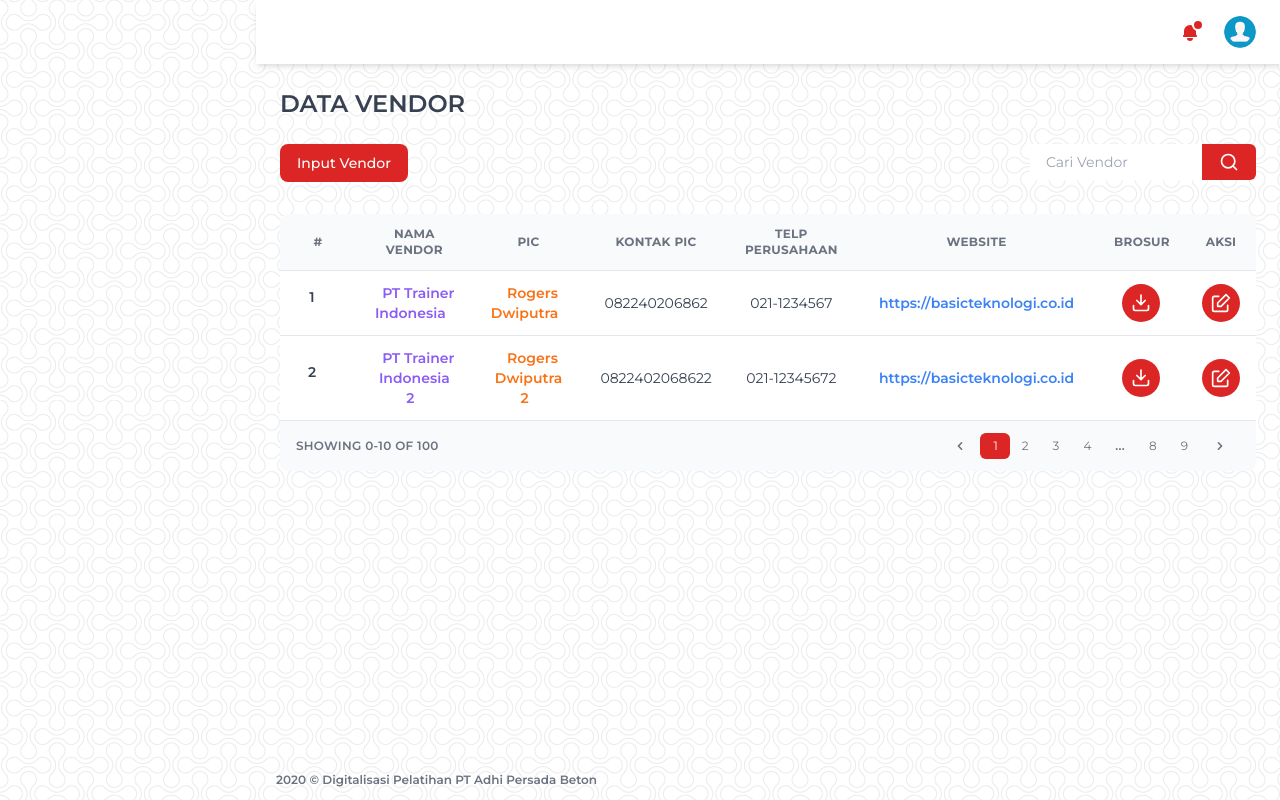
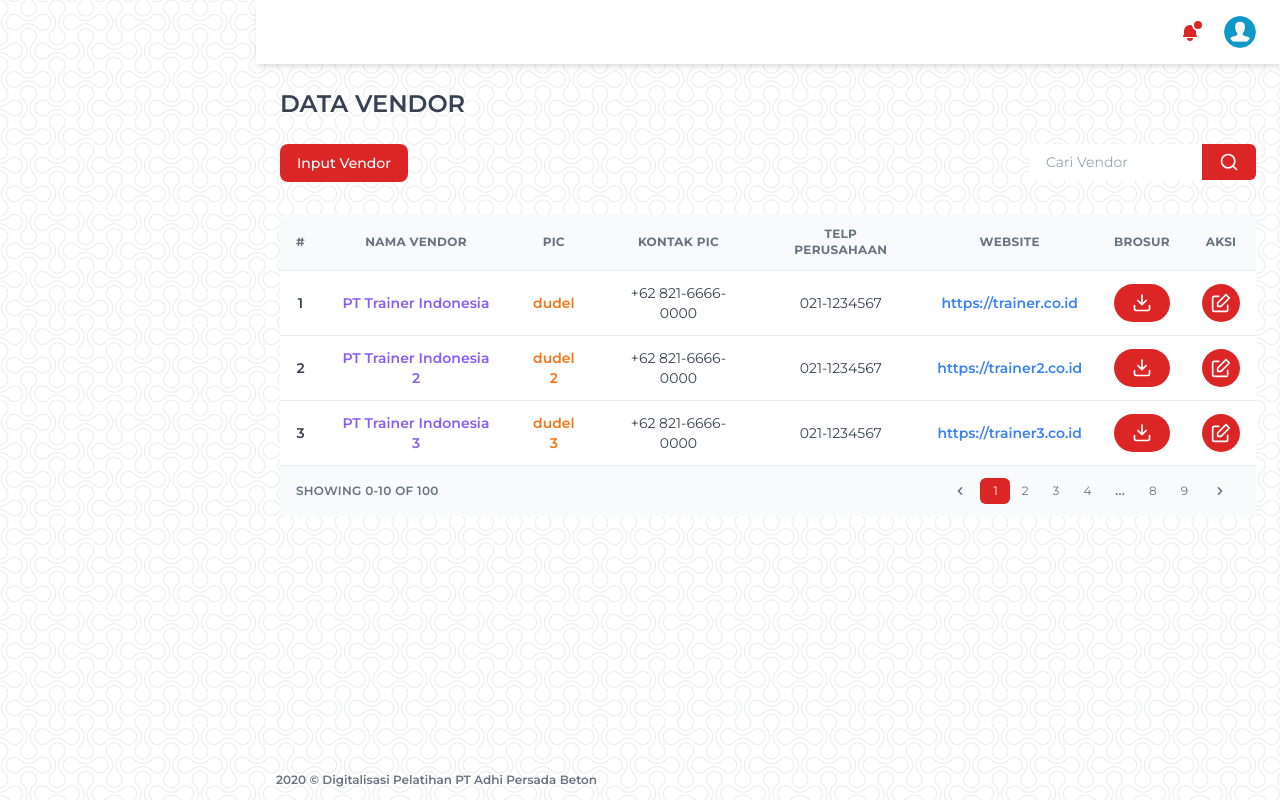
Before and after one commit to ziyadoodle/programpelatihan-adhipersadabeton, a Vue app: page /vendor in a window 1280 px wide. Built offline with nearby package versions, Linux system fonts and the light colour scheme.

Commit message:
Update vendor.vue

```diff
--- a/src/components/vendor.vue
+++ b/src/components/vendor.vue
@@ -86,68 +86,53 @@
                         <tbody
                             class="bg-white divide-y dark:divide-gray-700 dark:bg-gray-800"
                         >
-                            <tr class="text-gray-700 dark:text-gray-400">
-                                <td class="px-4 py-3">
-                                    <div class="flex items-center text-sm">
-                                        <!-- number -->
-                                        <div
-                                            class="relative hidden w-8 h-8 mr-3 md:block"
-                                        >
-                                            <p
-                                                class="font-semibold w-full h-full text-center"
-                                            >
-                                                1
-                                            </p>
-                                        </div>
-                                    </div>
-                                </td>
-                                <!-- nama vendor -->
-                                <td class="px-4 py-3 text-sm text-center">
-                                    <span
-                                        class="px-2 py-1 font-semibold text-purple-500"
-                                    >
-                                        PT Trainer Indonesia
+                            <tr
+                                v-for="vendor in vendors"
+                                :key="vendor.no"
+                                class="text-gray-700 dark:text-gray-400"
+                            >
+                                <td :class="dataclass">
+                                    <span class="font-semibold">
+                                        {{ vendor.no }}
                                     </span>
                                 </td>
-                                <!-- pic -->
-                                <td class="px-4 py-3 text-sm text-center">
-                                    <span
-                                        class="px-2 py-1 font-semibold text-orange-500"
-                                    >
-                                        Rogers Dwiputra
+                                <td :class="dataclass">
+                                    <span class="font-semibold text-purple-500">
+                                        {{ vendor.nama }}
                                     </span>
                                 </td>
-                                <!-- kontak pic -->
-                                <td class="px-4 py-3 text-sm text-center">
-                                    082240206862
+                                <td :class="dataclass">
+                                    <span class="font-semibold text-orange-500">
+                                        {{ vendor.pic }}
+                                    </span>
                                 </td>
-                                <!-- telp perusahaan -->
-                                <td class="px-4 py-3 text-sm text-center">
-                                    021-1234567
+                                <td :class="dataclass">
+                                    {{ vendor.kontak }}
                                 </td>
-                                <!-- website -->
-                                <td class="px-4 py-3 text-sm text-center">
+                                <td :class="dataclass">
+                                    {{ vendor.telp }}
+                                </td>
+                                <td :class="dataclass">
                                     <span
-                                        class="px-2 py-1 font-semibold text-blue-500 hover:text-blue-700"
+                                        class="font-semibold text-blue-500 hover:text-blue-700"
                                     >
-                                        <a href="https://basicteknologi.co.id">
-                                            https://basicteknologi.co.id
+                                        <a :href="vendor.website">
+                                            {{ vendor.website }}
                                         </a>
                                     </span>
                                 </td>
-                                <!-- brosur -->
                                 <td class="px-4 py-3 text-sm text-center">
-                                    <button
-                                        class="flex items-center justify-between px-2 py-2 ml-2 text-sm font-medium leading-5 text-white transition-colors duration-150 bg-red-600 border border-transparent rounded-full active:bg-red-600 hover:bg-red-700 focus:outline-none focus:shadow-outline-red"
+                                    <a
+                                        target="_blank"
+                                        :href="vendor.brosur"
+                                        class="flex justify-center py-2 text-sm font-medium leading-5 text-white transition-colors duration-150 bg-red-600 border border-transparent rounded-full active:bg-red-600 hover:bg-red-700 focus:outline-none focus:shadow-outline-red"
                                         aria-label="Edit"
                                     >
                                         <svg
                                             xmlns="http://www.w3.org/2000/svg"
-                                            class="w-5 h-5 text-white"
+                                            class="w-5 h-5 text-white stroke-2 stroke-current"
                                             viewBox="0 0 24 24"
                                             fill="none"
-                                            stroke="currentColor"
-                                            stroke-width="2"
                                             stroke-linecap="round"
                                             stroke-linejoin="round"
                                         >
@@ -155,107 +140,8 @@
                                                 d="M3 15v4c0 1.1.9 2 2 2h14a2 2 0 0 0 2-2v-4M17 9l-5 5-5-5M12 12.8V2.5"
                                             />
                                         </svg>
-                                    </button>
+                                    </a>
                                 </td>
-                                <!-- aksi -->
-                                <td class="px-4 py-3 text-sm text-center">
-                                    <button
-                                        class="flex items-center justify-between px-2 py-2 text-sm font-medium leading-5 text-white transition-colors duration-150 bg-red-600 border border-transparent rounded-full active:bg-red-600 hover:bg-red-700 focus:outline-none focus:shadow-outline-red"
-                                        aria-label="Edit"
-                                    >
-                                        <svg
-                                            xmlns="http://www.w3.org/2000/svg"
-                                            class="w-5 h-5 text-white"
-                                            viewBox="0 0 24 24"
-                                            fill="none"
-                                            stroke="currentColor"
-                                            stroke-width="2"
-                                            stroke-linecap="round"
-                                            stroke-linejoin="round"
-                                        >
-                                            <path
-                                                d="M20 14.66V20a2 2 0 0 1-2 2H4a2 2 0 0 1-2-2V6a2 2 0 0 1 2-2h5.34"
-                                            ></path>
-                                            <polygon
-                                                points="18 2 22 6 12 16 8 16 8 12 18 2"
-                                            ></polygon>
-                                        </svg>
-                                    </button>
-                                </td>
-                            </tr>
-
-                            <tr class="text-gray-700 dark:text-gray-400">
-                                <td class="px-4 py-3">
-                                    <div class="flex items-center text-sm">
-                                        <!-- number -->
-                                        <div
-                                            class="relative hidden w-8 h-8 mr-3 md:block"
-                                        >
-                                            <p
-                                                class="font-semibold w-full h-full text-center"
-                                            >
-                                                2
-                                            </p>
-                                        </div>
-                                    </div>
-                                </td>
-                                <!-- nama vendor -->
-                                <td class="px-4 py-3 text-sm text-center">
-                                    <span
-                                        class="px-2 py-1 font-semibold text-purple-500"
-                                    >
-                                        PT Trainer Indonesia 2
-                                    </span>
-                                </td>
-                                <!-- pic -->
-                                <td class="px-4 py-3 text-sm text-center">
-                                    <span
-                                        class="px-2 py-1 font-semibold text-orange-500"
-                                    >
-                                        Rogers Dwiputra 2
-                                    </span>
-                                </td>
-                                <!-- kontak pic -->
-                                <td class="px-4 py-3 text-sm text-center">
-                                    0822402068622
-                                </td>
-                                <!-- telp perusahaan -->
-                                <td class="px-4 py-3 text-sm text-center">
-                                    021-12345672
-                                </td>
-                                <!-- website -->
-                                <td class="px-4 py-3 text-sm text-center">
-                                    <span
-                                        class="px-2 py-1 font-semibold text-blue-500 hover:text-blue-700"
-                                    >
-                                        <a href="https://basicteknologi.co.id">
-                                            https://basicteknologi.co.id
-                                        </a>
-                                    </span>
-                                </td>
-                                <!-- brosur -->
-                                <td class="px-4 py-3 text-sm text-center">
-                                    <button
-                                        class="flex items-center justify-between px-2 py-2 ml-2 text-sm font-medium leading-5 text-white transition-colors duration-150 bg-red-600 border border-transparent rounded-full active:bg-red-600 hover:bg-red-700 focus:outline-none focus:shadow-outline-red"
-                                        aria-label="Edit"
-                                    >
-                                        <svg
-                                            xmlns="http://www.w3.org/2000/svg"
-                                            class="w-5 h-5 text-white"
-                                            viewBox="0 0 24 24"
-                                            fill="none"
-                                            stroke="currentColor"
-                                            stroke-width="2"
-                                            stroke-linecap="round"
-                                            stroke-linejoin="round"
-                                        >
-                                            <path
-                                                d="M3 15v4c0 1.1.9 2 2 2h14a2 2 0 0 0 2-2v-4M17 9l-5 5-5-5M12 12.8V2.5"
-                                            />
-                                        </svg>
-                                    </button>
-                                </td>
-                                <!-- aksi -->
                                 <td class="px-4 py-3 text-sm text-center">
                                     <button
                                         class="flex items-center justify-between px-2 py-2 text-sm font-medium leading-5 text-white transition-colors duration-150 bg-red-600 border border-transparent rounded-full active:bg-red-600 hover:bg-red-700 focus:outline-none focus:shadow-outline-red"
@@ -386,3 +272,45 @@
         </div>
     </main>
 </template>
+
+<script>
+export default {
+    data() {
+        return {
+            dataclass: "px-4 py-3 text-sm text-center",
+            vendors: [
+                {
+                    no: "1",
+                    nama: "PT Trainer Indonesia",
+                    pic: "dudel",
+                    kontak: "+62 821-6666-0000",
+                    telp: "021-1234567",
+                    website: "https://trainer.co.id",
+                    brosur:
+                        "https://cdn.discordapp.com/attachments/647338577147199488/819404476770156554/763424111417622538.png",
+                },
+                {
+                    no: "2",
+                    nama: "PT Trainer Indonesia 2",
+                    pic: "dudel 2",
+                    kontak: "+62 821-6666-0000",
+                    telp: "021-1234567",
+                    website: "https://trainer2.co.id",
+                    brosur:
+                        "https://cdn.discordapp.com/attachments/647338577147199488/819404476770156554/763424111417622538.png",
+                },
+                {
+                    no: "3",
+                    nama: "PT Trainer Indonesia 3",
+                    pic: "dudel 3",
+                    kontak: "+62 821-6666-0000",
+                    telp: "021-1234567",
+                    website: "https://trainer3.co.id",
+                    brosur:
+                        "https://cdn.discordapp.com/attachments/647338577147199488/819404476770156554/763424111417622538.png",
+                },
+            ],
+        }
+    },
+}
+</script>
```
